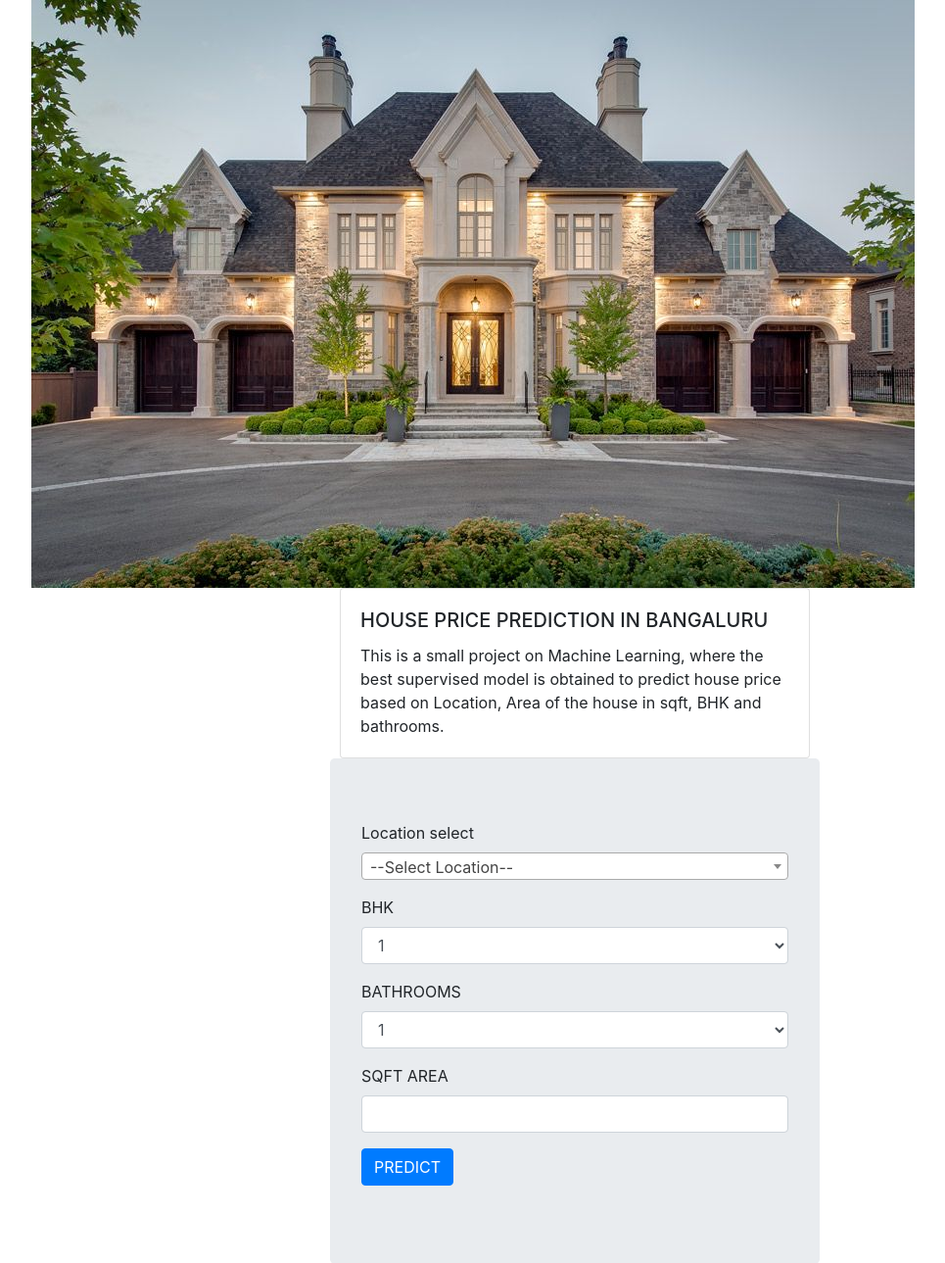
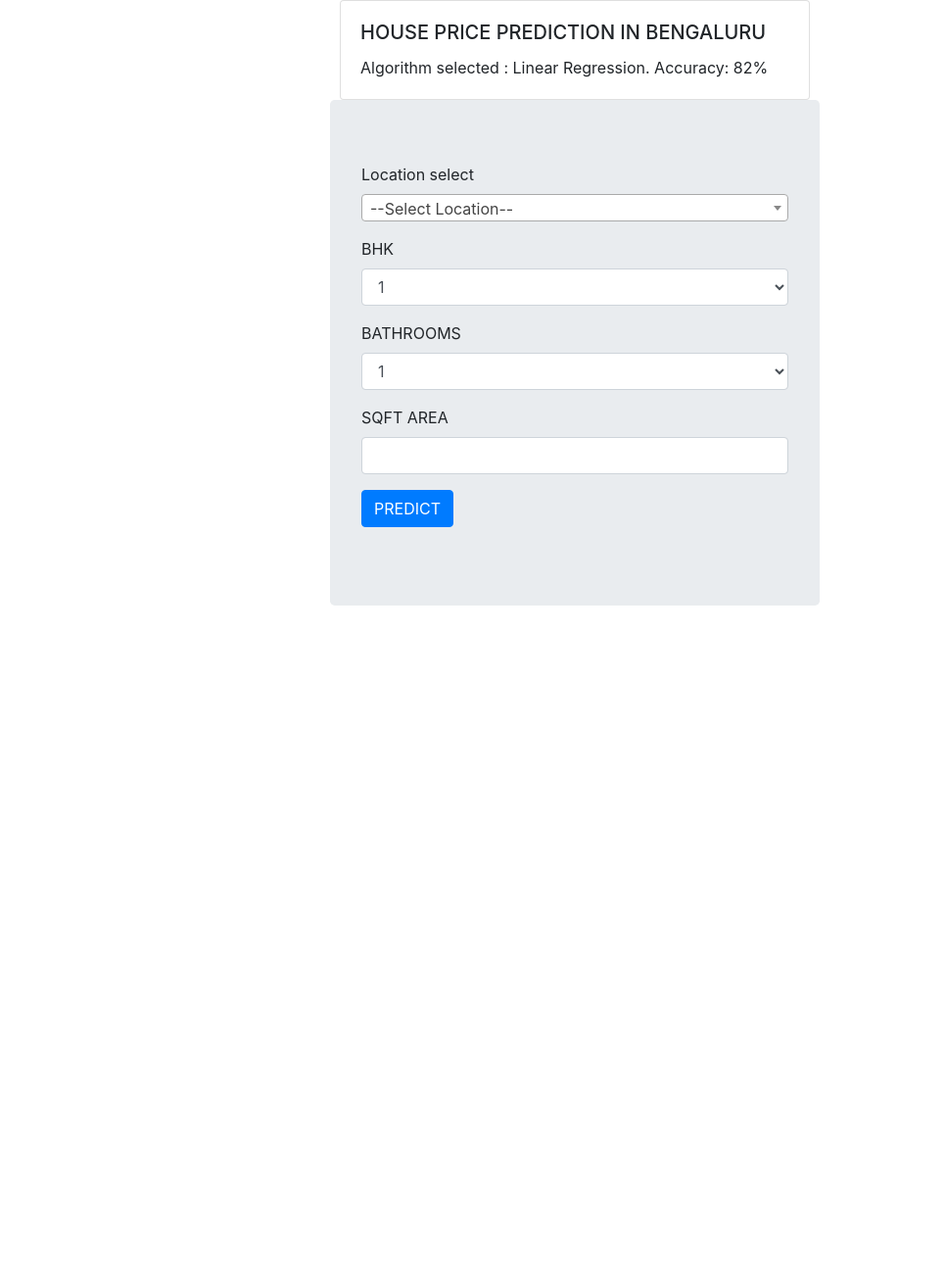
Before and after one commit to skar94376/HP-Prediction-, a Flask app: page /get_location_names in a window 1280 px wide. Shown: the top 1289 px of the page at 98% size, without its empty margins (53-1018 px from the left). After the commit the page ends 618 px from the top, so only its background shows below. Run offline with Flask 2, Linux system fonts and the light colour scheme; parts of the project's set-up code (start-up, migrations or seed data) failed here and were passed over; some libraries are stand-ins or nearby versions.

Commit message:
Smallchanges.. Need to work in feature selection.

```diff
--- a/templates/index.html
+++ b/templates/index.html
@@ -25,12 +25,11 @@
 <body>
 
   <div class="container">
-    <img src="HousePic.jpg" alt="kjkj">
+    <!-- <img src="HousePic.jpg" alt="..."> -->
     <div class="card mx-auto" style="width: 30rem;">
       <div class="card-body">
-        <h5 class="card-title">HOUSE PRICE PREDICTION IN BANGALURU</h5>
-        <p class="card-text">This is a small project on Machine Learning, where the best supervised model is obtained to
-        predict house price based on Location, Area of the house in sqft, BHK and bathrooms.
+        <h5 class="card-title">HOUSE PRICE PREDICTION IN BENGALURU</h5>
+        <p class="card-text">Algorithm selected : Linear Regression.       Accuracy: 82%
         </p>
       </div>
       </div>
```
Also changed, not shown: Website face.JPG (added), templates/HousePic.jpg (deleted), 2 other files.
